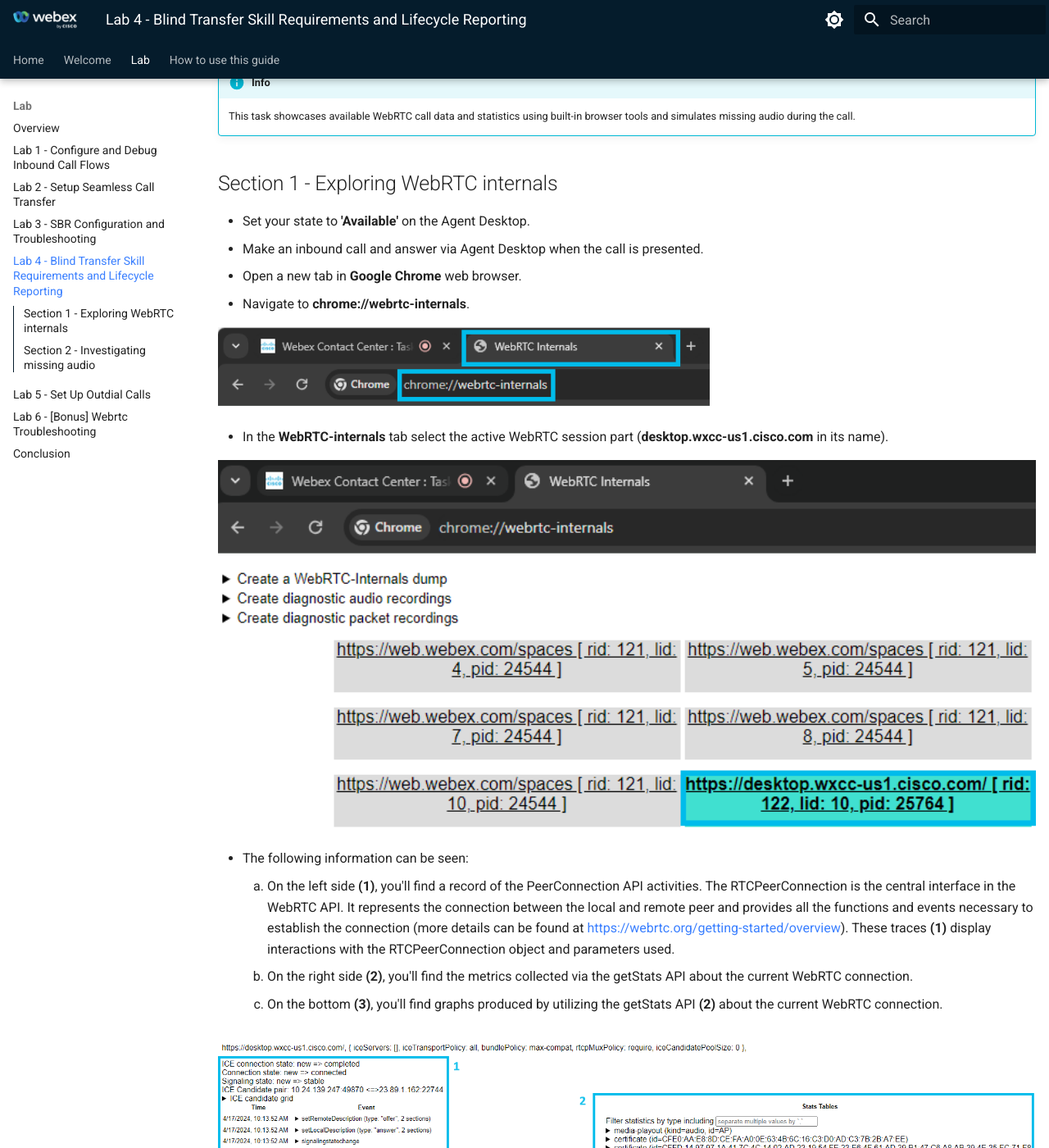
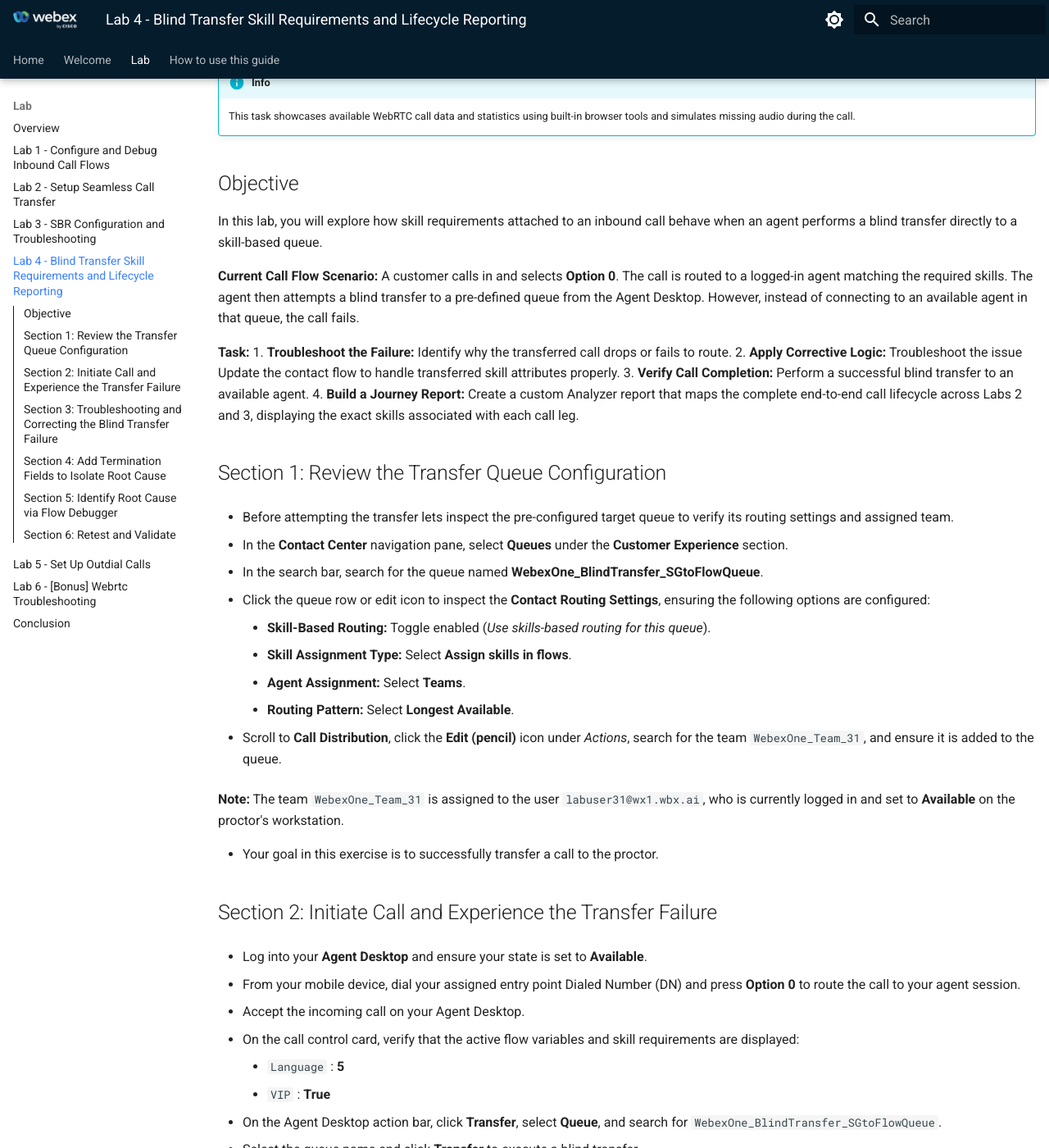
Before and after one commit to WebexCC-SA/LAB-21177, an MkDocs documentation site: the page built from docs/Excercise4.md, in a window 1280 px wide and 1400 px high, scrolled down 385 px. Shown: the whole window at 82% size. Built offline with MkDocs 1.6.1 and Material for MkDocs 9.7.7, drawn with Linux system fonts in a browser that asks for light colours; some of the changed text lies outside the part shown.

Commit message:
Update Excercise4.md

````diff
--- a/docs/Excercise4.md
+++ b/docs/Excercise4.md
@@ -1,4 +1,4 @@
-# Task 4 - Exploring WebRTC data and statistics
+# Lab 4 - Blind Transfer Skill Requirements and Lifecycle Reporting
 
 
 Please use the following credentials to connect to Control Hub and configure Webex Contact Center:
@@ -13,75 +13,195 @@
 !!! info
 	This task showcases available WebRTC call data and statistics using built-in browser tools and simulates missing audio during the call.
 
-## Section 1 - Exploring WebRTC internals
+## Objective
 
-- Set your state to **'Available'** on the Agent Desktop.
-- Make an inbound call and answer via Agent Desktop when the call is presented.
-- Open a new tab in **Google Chrome** web browser.
-- Navigate to **chrome://webrtc-internals**.
+In this lab, you will explore how skill requirements attached to an inbound call behave when an agent performs a blind transfer directly to a skill-based queue.
 
-![Nav](./assets/task3_1a.png){ width="600" }
+**Current Call Flow Scenario:**
+A customer calls in and selects **Option 0**. The call is routed to a logged-in agent matching the required skills. The agent then attempts a blind transfer to a pre-defined queue from the Agent Desktop. However, instead of connecting to an available agent in that queue, the call fails.
 
-- In the **WebRTC-internals** tab select the active WebRTC session part (**desktop.wxcc-us1.cisco.com** in its name).
+**Task:**
+1. **Troubleshoot the Failure:** Identify why the transferred call drops or fails to route.
+2. **Apply Corrective Logic:** Troubleshoot the issue Update the contact flow to handle transferred skill attributes properly.
+3. **Verify Call Completion:** Perform a successful blind transfer to an available agent.
+4. **Build a Journey Report:** Create a custom Analyzer report that maps the complete end-to-end call lifecycle across Labs 2 and 3, displaying the exact skills associated with each call leg.
 
-![Nav](./assets/task3_2a.png){ width="1000" }
+## Section 1: Review the Transfer Queue Configuration
 
-- The following information can be seen:
-    1. On the left side **(1)**, you'll find a record of the PeerConnection API activities. The RTCPeerConnection is the central interface in the WebRTC API. It represents the connection between the local and remote peer and provides all the functions and events necessary to establish the connection (more details can be found at <a href="https://webrtc.org/getting-started/overview" target="_blank">https://webrtc.org/getting-started/overview</a>). These traces **(1)** display interactions with the RTCPeerConnection object and parameters used.
-    2. On the right side **(2)**, you'll find the metrics collected via the getStats API about the current WebRTC connection.
-    3. On the bottom **(3)**, you'll find graphs produced by utilizing the getStats API **(2)** about the current WebRTC connection.
+- Before attempting the transfer lets inspect the pre-configured target queue to verify its routing settings and assigned team.
 
-![Nav](./assets/task3_3a.png){ width="1200" }
+- In the **Contact Center** navigation pane, select **Queues** under the **Customer Experience** section.
 
-- Local and remote IPs and ports in use for this particular WebRTC connection can be seen under traces of the PeerConnection API calls.
+- In the search bar, search for the queue named **WebexOne_BlindTransfer_SGtoFlowQueue**.
 
-![Nav](./assets/task3_3_1a.png){ width="600" }
+- Click the queue row or edit icon to inspect the **Contact Routing Settings**, ensuring the following options are configured:
+	* **Skill-Based Routing:** Toggle enabled (*Use skills-based routing for this queue*).
+	* **Skill Assignment Type:** Select **Assign skills in flows**.
+	* **Agent Assignment:** Select **Teams**.
+	* **Routing Pattern:** Select **Longest Available**.
 
-- Various live call statistics (i.e. sent packets, received packets, latency, dropped packets etc.) related graphs can be seen at the bottom.
+- Scroll to **Call Distribution**, click the **Edit (pencil)** icon under *Actions*, search for the team `WebexOne_Team_31`, and ensure it is added to the queue.
 
-![Nav](./assets/task3_5_2.png){ width="1200" }
+**Note:** The team `WebexOne_Team_31` is assigned to the user `labuser31@wx1.wbx.ai`, who is currently logged in and set to **Available** on the proctor's workstation.
 
-- WebRTC log dump can be retrieved by clicking **'Create a WebRTC-Internals dump'** and clicking **'Download the "webrtc-internals dump"** option.
+- Your goal in this exercise is to successfully transfer a call to the proctor.
 
-![Nav](./assets/task3_6a.png){ width="1200" }
+## Section 2: Initiate Call and Experience the Transfer Failure
 
-!!! note
-    WebRTC log dump file can be parsed and analyzed using specific tools, i.e. [https://fippo.github.io/webrtc-dump-importer](https://fippo.github.io/webrtc-dump-importer)
+- Log into your **Agent Desktop** and ensure your state is set to **Available**.
 
-- WebRTC audio can also be captured for diagnostic purposes.
+- From your mobile device, dial your assigned entry point Dialed Number (DN) and press **Option 0** to route the call to your agent session.
 
-![Nav](./assets/task3_7a.png){ width="1200" }
+- Accept the incoming call on your Agent Desktop.
 
-- End the call.
+- On the call control card, verify that the active flow variables and skill requirements are displayed:
+	* `Language` : **5**
+	* `VIP` : **True**
 
-- Change your state to the idle **'Meeting'** state on the Agent Desktop.
+- On the Agent Desktop action bar, click **Transfer**, select **Queue**, and search for `WebexOne_BlindTransfer_SGtoFlowQueue`.
 
-## Section 2 - Investigating missing audio
+- Select the queue name and click **Transfer** to execute a blind transfer.
 
-- Download **task3s2.zip** file from [https://github.com/asuchank/clus24/raw/main/task3s2.zip](https://github.com/asuchank/clus24/raw/main/task3s2.zip) and extract it.
+- Observe the transfer behavior
 
-- Make a new call to **+19842906065** using WebRTC via Agent Desktop and press **0** (music should be playing).
+- The call drops immediately instead of connecting to the available proctor agent **`labuser31@wx1.wbx.ai`**.
 
-- Navigate to **chrome://webrtc-internals** in a new tab.
+## Section 3: Troubleshooting and Correcting the Blind Transfer Failure
 
-- In the **WebRTC-internals** tab select the active WebRTC session part (it will have **desktop.wxcc-us1.cisco.com** in its name).
+To troubleshoot a blind transfer failure, inspect the **Flow Debugger** interaction trace alongside the **Analyzer Customer Session Record (CSR)** report to identify the root cause.
 
-![Nav](./assets/task3_2a.png){ width="1000" }
+**Step 1: Retrieve the Interaction ID from Flow Debugger**
 
-- At the bottom of the **WebRTC-internals** diagnostic page expand bolded text to uncover graphs for an ongoing session.
+- In **Flow Builder**, click **Debug** in the bottom action bar.
 
-![Nav](./assets/task3_8a.png){ width="1200" }
+- Locate the failed call in the interaction list and note down its **Interaction ID**.
 
-- Right-click on the **task3s2.bat** file and choose **'Run as administrator'** (audio will be lost for 10 seconds).
+**Step 2: Open and Configure the Analyzer CSR Report**
 
-![Nav](./assets/task3_9a.png){ width="500" }
+- In **Control Hub**, navigate to **Services** > **Contact Center** and select **Overview**.
 
-- Observe **packetsReceived/s** go down to zero on the expanded graph from before.
+- Under the **Quick Links** section on the right, select **Analyzer**.
 
-![Nav](./assets/task3_10a.png){ width="500" }
+- Click **Visualization**, then double-click your personal user folder: `WebexOne_Report_User[num]`.
 
-- Based on the observation above - missing audio was caused by the lack of media packets.
+- Open the pre-configured report named **CSR Report on SBR** (a pre-built copy of the stock Customer Session Record report).
+> **Note:** This report is  pre-populated with several Row Segments to simplify setup:
+	> * `EntryPointName`
+	> * `ContactSessionID`
+	> * `FirstQueueName`
+	> * `Required Skills`
+	> * `Matched Skills`
+	> * `First Agent Name`
+	> * `Queue Name`
+	> * `Final Agent Name`
 
-- End the call.
+- Click **Edit** to modify the report layout.
 
-- Congratulations, you have completed this task!
+- Ensure the report time range filter is set to **Today**.
+
+- Confirm that all required fields listed above are present under **Row Segments**.
+
+- Save the visualization and click **Preview**.
+
+- Search for the **Interaction ID** you retrieved in Step 1.
+
+- Review the call record row:
+	* `FirstQueueName`: The initial queue where the call landed.
+	* `Required Skills`: Skills required for initial call presentation to the agent.
+	* `Matched Skills`: The agent skills matched during routing.
+	* `First Agent Name`: Name of the agent who answered the initial call.
+	* `Transferred Queue Name`: The queue to which the agent transferred the call.
+	* `Last Agent Name`: The final agent who received the transferred call.
+
+- **Observation:** The `Transferred Queue Name` displays the correct queue, but `Last Agent Name` still displays the original agent, indicating the transfer was unsuccessful.
+
+## Section 4: Add Termination Fields to Isolate Root Cause
+
+To determine why the transfer failed and which component terminated the call, add specific termination fields to the report:
+
+- Return to the **Visualization** edit page for your report.
+
+- Under **Row Segments**, search for **Terminated By** in the *New Segment* section.
+
+- Drag and drop **Terminated By** to the bottom of the **Row Segments** list.
+
+- Repeat the same process for **Termination Type** and **Abandoned Type**.
+
+- Save the report and click **Preview**.
+
+- Search for your **Interaction ID** again and analyze the updated fields:
+	* **Terminated By (`System`):** The call was ended programmatically by the Webex Contact Center platform, rather than by the customer or agent.
+	* **Termination Type (`abandoned`):** The system classified the call leg as dropped before connecting to an agent following the transfer request.
+	* **Abandoned Type (`Queue`):** The call failed while waiting in the destination queue (`WebexOne_BlindTransfer_SGtoFlowQueue`).
+
+- The field results confirm that the blind transfer reached the destination queue, but no matching agent was found.
+
+- The system held the call in queue until the timeout threshold was reached, resulting in a system-initiated queue abandonment.
+
+- The underlying cause is a **Skill Carryover Conflict**. By default, when an agent performs a blind transfer, the system carries over the initial call's required skills (`Spanish >= 5`, `VIP = True`). Because the receiving agent in `WebexOne_Team_31` does not hold those exact matching attributes, no eligible agent is found.
+
+## Section 5: Identify Root Cause via Flow Debugger
+
+- Return to **Flow Debugger** and inspect the **QueueContact** activity log for this call.
+
+- Locate the **Skills Logs** JSON trace to confirm that skill removal is disabled:
+
+```json
+{
+  "requirements": [
+    {
+      "weight": 1,
+      "radioSkillName": "Static",
+      "radioCondition": "Static",
+      "skillName": "WebexOne__Spanish_Fluency",
+      "condition": "gte",
+      "radioValue": "Dynamic",
+      "skill": "80468aea-74b7-4afb-a2d3-9d9c4e4f1f92",
+      "type": "proficiency",
+      "value": "5"
+    },
+    {
+      "radioSkillName": "Static",
+      "radioCondition": "Static",
+      "skillName": "WebexOne_VIP_Support",
+      "condition": "eq",
+      "radioValue": "Dynamic",
+      "skill": "e6a7297f-254b-483c-bb91-c5e2da8dda63",
+      "type": "boolean",
+      "value": "true"
+    }
+  ],
+  "relaxationToggle": false,
+  "relaxations": [],
+  "removeSkillsOnBlindTransfer": false
+}
+
+```
+
+- Notice that `"removeSkillsOnBlindTransfer"` is set to `false`.
+
+- Now, Update the Flow and Enable Skill Removal
+
+- Open your flow in **Flow Designer** and click **Edit** (or toggle **Edit** to **ON**).
+
+- Click the **QueueContact** node on the canvas to open its properties panel.
+
+- Under **Skill Removal**, toggle **Remove skills on blind transfer** to **Enabled** (`True`).
+
+- Click **Validate**, then click **Publish** to deploy the updated flow.
+
+## Section 6: Retest and Validate
+
+- Dial the entry point number, press **Option 0** to reach your Agent Desktop, and accept the call.
+
+- From the Agent Desktop, perform a blind transfer to `WebexOne_BlindTransfer_SGtoFlowQueue`.
+
+- Verify that the call successfully routes and rings the proctor's phone (`labuser31@wx1.wbx.ai`).
+
+- Re-inspect the **QueueContact** trace in **Flow Debugger**; confirm that `"removeSkillsOnBlindTransfer"` is now set to `true`.
+
+- Refresh your Analyzer report and search for the new **Interaction ID**. Verify that:
+	* `Transferred Queue Name` displays the target queue.
+	* `Last Agent Name` updates to show the proctor agent who received the transfer.
+
+**Congratulations!!** You have successfully completed this lab.
````
